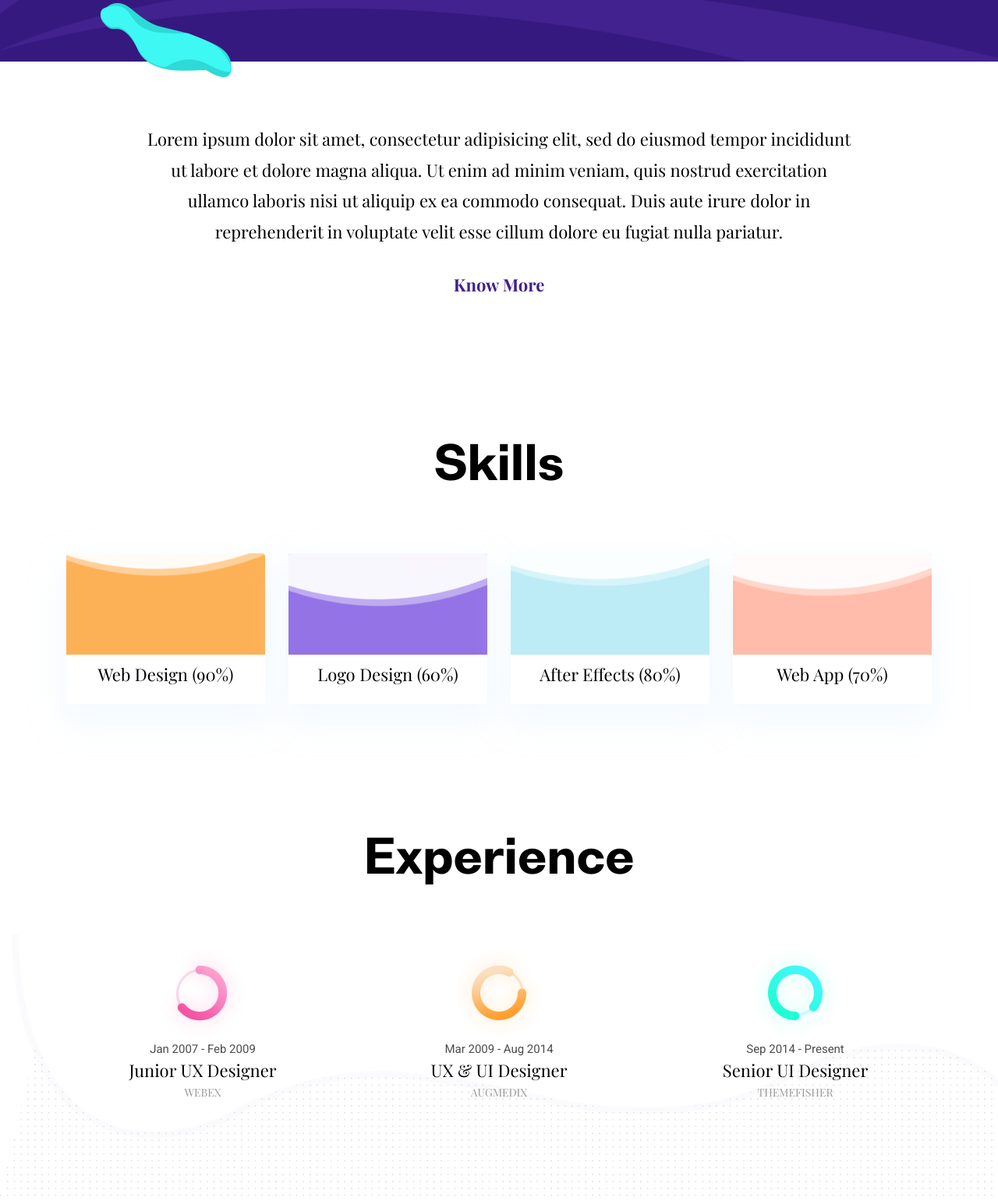
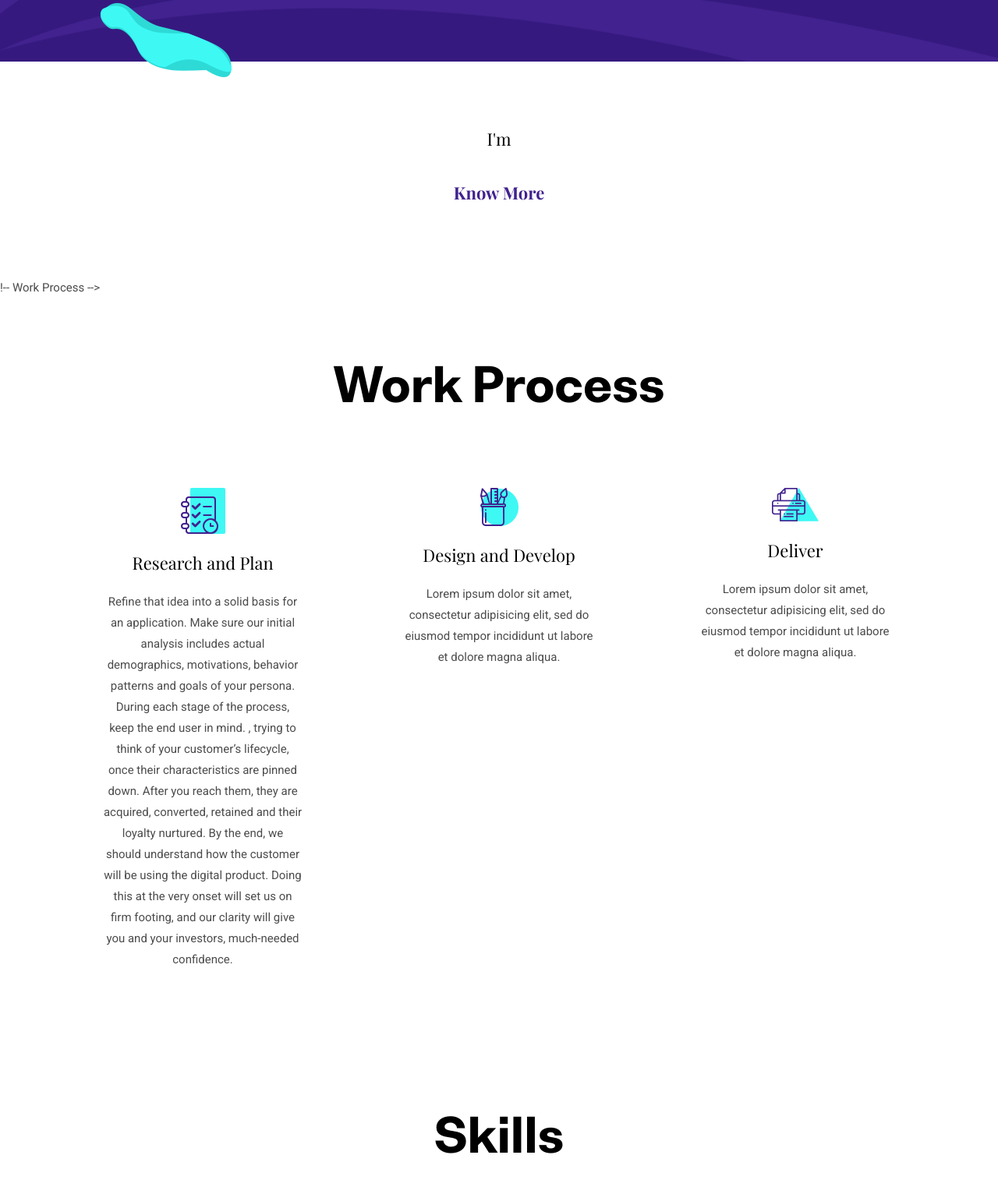
Before and after one commit to ahmed3elshaer/ahmed3elshaer.github.io, a plain HTML site: page index.html in a window 1280 px wide. Shown: the part 869-2410 px from the top of the page at 78% size. Drawn offline with nearby package versions, Linux system fonts and the light colour scheme.

Commit message:
adding work process in main page

```diff
--- a/index.html
+++ b/index.html
@@ -111,16 +111,50 @@
   <div class="container">
     <div class="row">
       <div class="col-lg-10 mx-auto text-center">
-        <p class="font-secondary paragraph-lg text-dark">Lorem ipsum dolor sit amet, consectetur adipisicing elit, sed
-          do eiusmod tempor incididunt ut labore et dolore magna aliqua. Ut enim ad minim veniam, quis nostrud
-          exercitation ullamco laboris nisi ut aliquip ex ea commodo consequat. Duis aute irure dolor in reprehenderit
-          in voluptate velit esse cillum dolore eu fugiat nulla pariatur.</p>
+        <p class="font-secondary paragraph-lg text-dark">I'm </p>
         <a href="about.html" class="btn btn-transparent">know more</a>
       </div>
     </div>
   </div>
 </section>
 <!-- /about -->
+
+!-- Work Process -->
+<section class="section">
+  <div class="container">
+    <div class="row justify-content-around">
+      <div class="col-lg-12 text-center">
+        <h2 class="section-title">Work Process</h2>
+      </div>
+      <div class="col-lg-3 col-md-4 text-center hover-shadow pt-3">
+        <div class="">
+          <img src="images/icons/plan.png" class="mb-4" alt="icon">
+          <h4 class="mb-4">Research and Plan</h4>
+          <p>Refine that idea into a solid basis for an application.
+             Make sure our initial analysis includes actual demographics, motivations, behavior patterns and goals of your persona.
+            During each stage of the process, keep the end user in mind.
+            , trying to think of your customer’s lifecycle, once their characteristics are pinned down.
+             After you reach them, they are acquired, converted, retained and their loyalty nurtured.
+              By the end, we should understand how the customer will be using the digital product.
+               Doing this at the very onset will set us on firm footing, and our clarity will give you and your investors, much-needed confidence.</p>
+        </div>
+      </div>
+      <div class="col-lg-3 col-md-4 text-center hover-shadow pt-3">
+        <img src="images/icons/design.png" class="mb-4" alt="icon">
+        <h4 class="mb-4">Design and Develop</h4>
+        <p>Lorem ipsum dolor sit amet, consectetur adipisicing elit, sed do eiusmod tempor incididunt ut labore et
+          dolore magna aliqua.</p>
+      </div>
+      <div class="col-lg-3 col-md-4 text-center hover-shadow pt-3">
+        <img src="images/icons/print.png" class="mb-4" alt="icon">
+        <h4 class="mb-4">Deliver</h4>
+        <p>Lorem ipsum dolor sit amet, consectetur adipisicing elit, sed do eiusmod tempor incididunt ut labore et
+          dolore magna aliqua.</p>
+      </div>
+    </div>
+  </div>
+</section>
+<!-- ./Work Process -->
 
 <!-- skills -->
 <section class="section">
```
